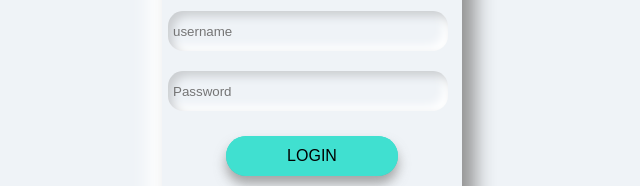
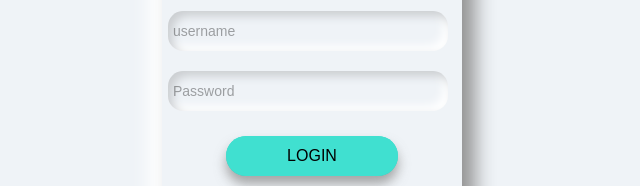
Before and after one commit to bnaveen07/login, a plain HTML site: page index.html in a window 1280 px wide. Shown: the part 240-426 px from the top of the page, 328-968 px from the left. Drawn offline with Linux system fonts and the light colour scheme.

Commit message:
Update style.css

```diff
--- a/style.css
+++ b/style.css
@@ -66,6 +66,11 @@ body {
   position: relative;
 }
 
+input::placeholder {
+  color: rgba(0, 0, 0, 0.349);
+  font-size: 14px;
+}
+
 input[type="text"],
 input[type="password"] {
   border: none;
@@ -74,6 +79,7 @@ input[type="password"] {
   height: 40px;
   border-radius: 15px;
   background: none;
+  padding-left: 13px;
   box-shadow: inset 5px 5px 10px #cbced1, inset -5px -5px 10px #fff;
   padding: 20px 10px 20px 5px;
 }
```
